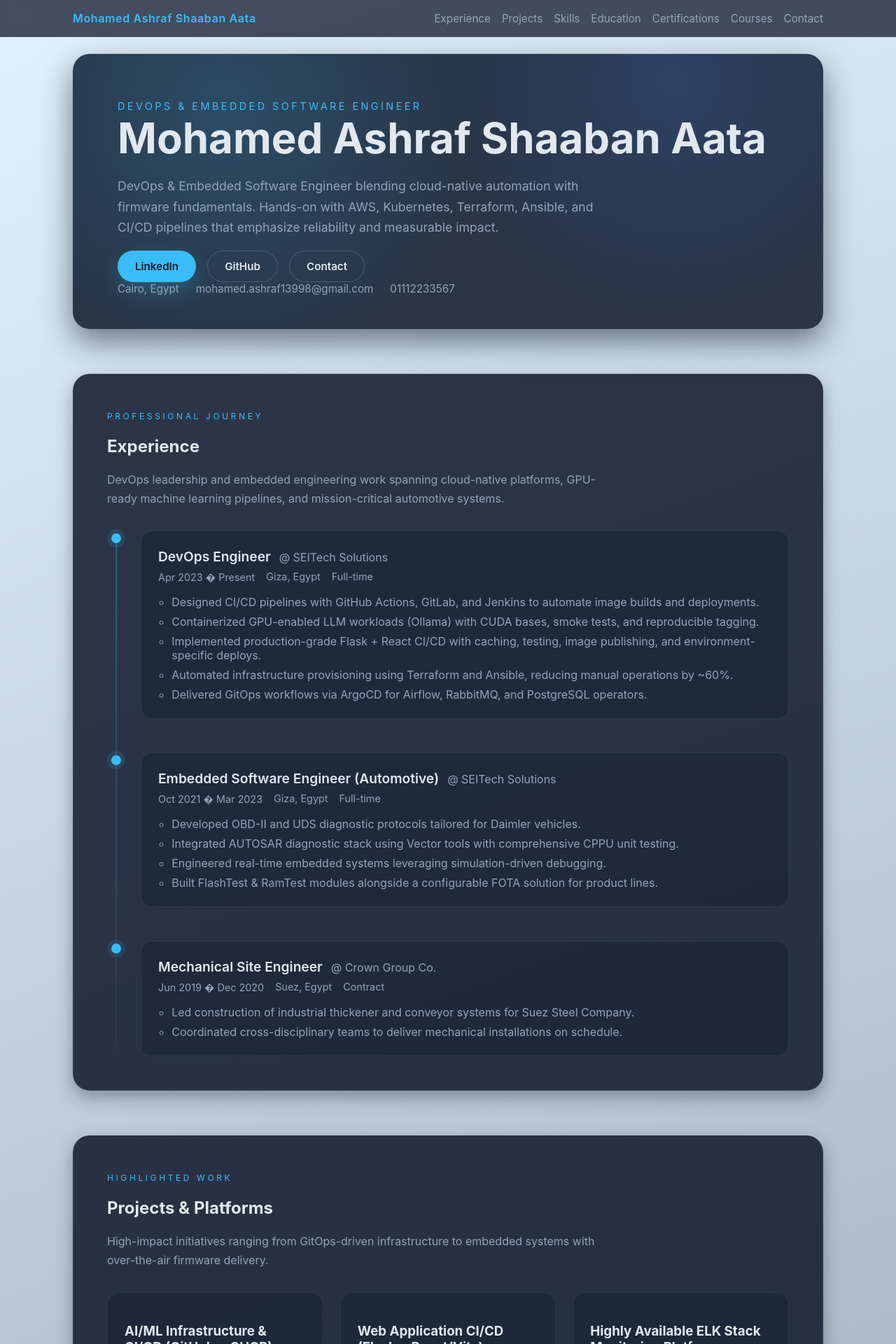
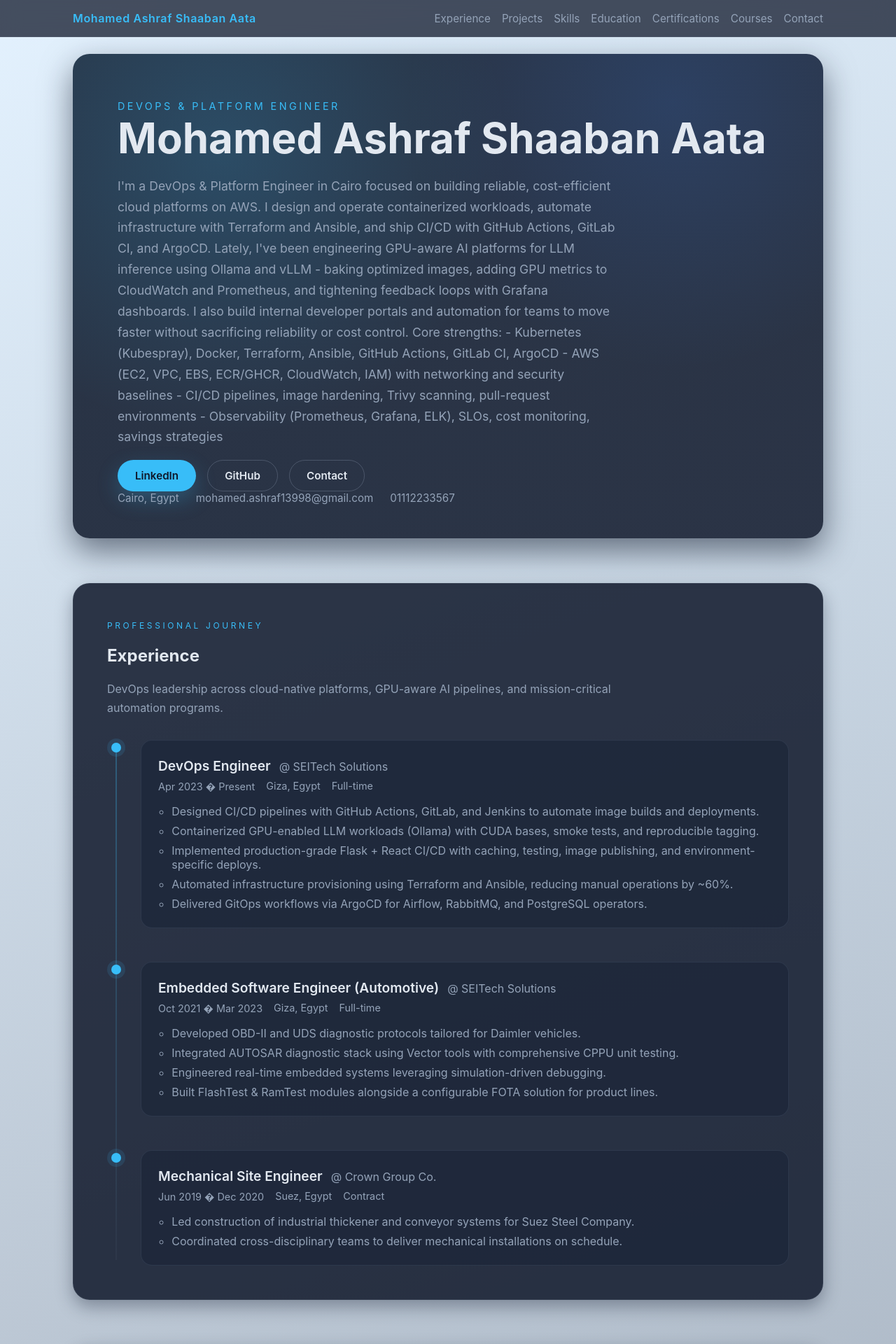
Before and after one commit to MoAshraf259/Portfolio, a React (Vite) app in the folder frontend/: page / in a window 1280 px wide. Shown: the top 1920 px of the page at 70% size. Built offline with nearby package versions, Linux system fonts and the light colour scheme; no server answers.

Commit message:
fix embedded fields

```diff
--- a/frontend/src/content/portfolio-data.ts
+++ b/frontend/src/content/portfolio-data.ts
@@ -4,12 +4,19 @@ export const portfolioData: PortfolioData = {
   profile: {
     id: 1,
     name: 'Mohamed Ashraf Shaaban Aata',
-    headline: 'DevOps & Embedded Software Engineer',
+    headline: 'DevOps & Platform Engineer',
     email: 'mohamed.ashraf13998@gmail.com',
     phone: '01112233567',
     location: 'Cairo, Egypt',
-    summary:
-      'DevOps & Embedded Software Engineer blending cloud-native automation with firmware fundamentals. Hands-on with AWS, Kubernetes, Terraform, Ansible, and CI/CD pipelines that emphasize reliability and measurable impact.',
+    summary: `I'm a DevOps & Platform Engineer in Cairo focused on building reliable, cost-efficient cloud platforms on AWS. I design and operate containerized workloads, automate infrastructure with Terraform and Ansible, and ship CI/CD with GitHub Actions, GitLab CI, and ArgoCD.
+
+Lately, I've been engineering GPU-aware AI platforms for LLM inference using Ollama and vLLM - baking optimized images, adding GPU metrics to CloudWatch and Prometheus, and tightening feedback loops with Grafana dashboards. I also build internal developer portals and automation for teams to move faster without sacrificing reliability or cost control.
+
+Core strengths:
+- Kubernetes (Kubespray), Docker, Terraform, Ansible, GitHub Actions, GitLab CI, ArgoCD
+- AWS (EC2, VPC, EBS, ECR/GHCR, CloudWatch, IAM) with networking and security baselines
+- CI/CD pipelines, image hardening, Trivy scanning, pull-request environments
+- Observability (Prometheus, Grafana, ELK), SLOs, cost monitoring, savings strategies`,
     linkedin: 'https://www.linkedin.com/in/mohamed-ashraf-164749243/',
     github: 'https://github.com/MoAshraf259',
     website: null,
--- a/frontend/src/pages/PortfolioPage.tsx
+++ b/frontend/src/pages/PortfolioPage.tsx
@@ -42,7 +42,7 @@ export function PortfolioPage() {
           id="experience"
           eyebrow="Professional Journey"
           title="Experience"
-          description="DevOps leadership and embedded engineering work spanning cloud-native platforms, GPU-ready machine learning pipelines, and mission-critical automotive systems."
+          description="DevOps leadership across cloud-native platforms, GPU-aware AI pipelines, and mission-critical automation programs."
         >
           <ExperienceTimeline experiences={experiences} />
         </Section>
@@ -50,7 +50,7 @@ export function PortfolioPage() {
           id="projects"
           eyebrow="Highlighted Work"
           title="Projects & Platforms"
-          description="High-impact initiatives ranging from GitOps-driven infrastructure to embedded systems with over-the-air firmware delivery."
+          description="High-impact platform engineering initiatives across infrastructure automation, AI/ML operations, and reliable delivery pipelines."
         >
           <ProjectGrid projects={projects} />
         </Section>
@@ -58,7 +58,7 @@ export function PortfolioPage() {
           id="skills"
           eyebrow="Core Expertise"
           title="Technical Skills"
-          description="A balanced toolkit across cloud infrastructure, automation, observability, embedded development, and communication protocols."
+          description="A balanced toolkit across cloud infrastructure, automation, observability, and platform reliability."
         >
           <SkillGroups skills={skills} />
         </Section>
@@ -66,7 +66,7 @@ export function PortfolioPage() {
           id="education"
           eyebrow="Foundations"
           title="Education"
-          description="Formal engineering background and intensive training programs focused on embedded systems and automation."
+          description="Formal engineering background and intensive training programs focused on automation and systems engineering."
         >
           <EducationList items={education} />
         </Section>
```
